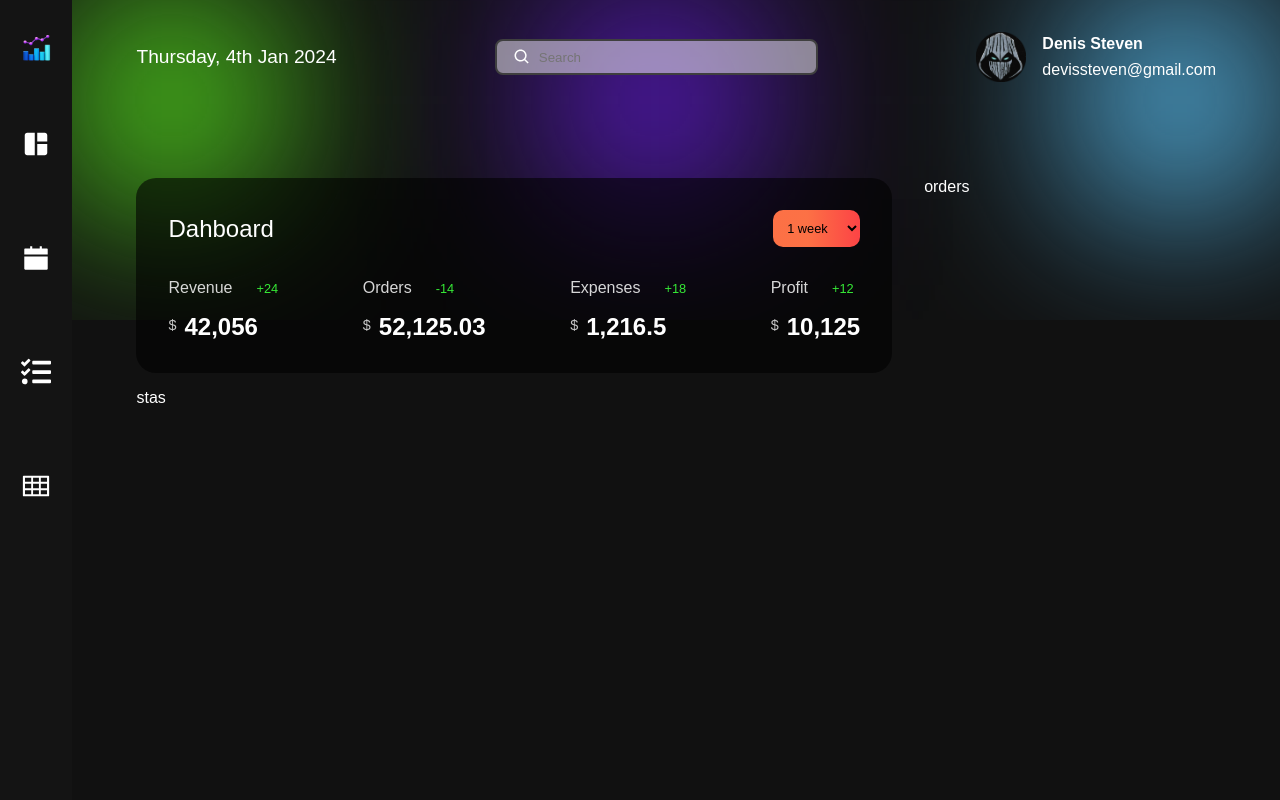
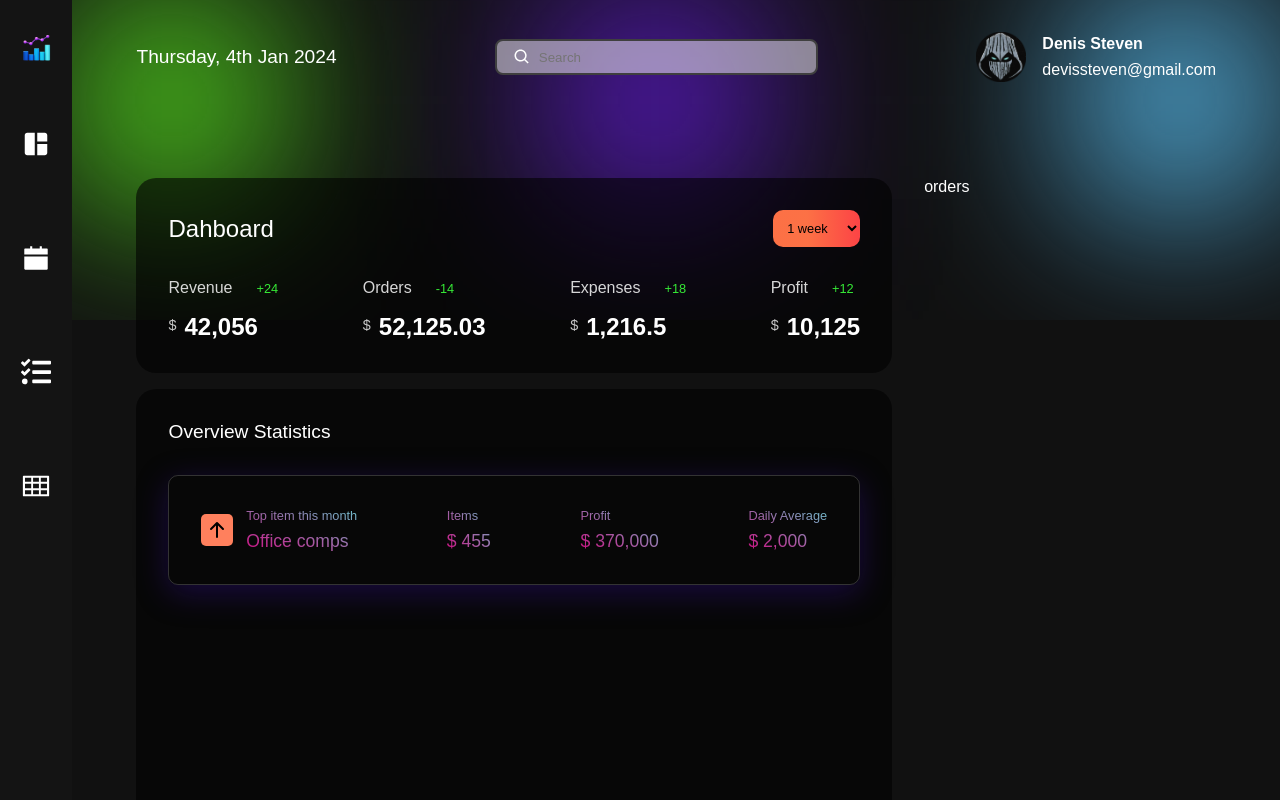
Before and after one commit to Aniket-x-code/Dataverse, a React (Vite) app: page /dashboard in a window 1280 px wide. Built offline with nearby package versions, Linux system fonts and the light colour scheme.

Commit message:
changing overview css

```diff
--- a/src/components/Statistics/Statistics.jsx
+++ b/src/components/Statistics/Statistics.jsx
@@ -1,11 +1,43 @@
-import React from 'react'
+import css from './Statistics.module.css'
+import { BsArrowUpShort } from 'react-icons/bs'
+import { groupNumber } from '../../data'
+
+
 
 const Statistics = () => {
-  return (
-    <div>
-      stas
-    </div>
-  )
+    return (
+        <div className={`${css.container} theme-container`}>
+            <span className={css.title}>Overview Statistics</span>
+
+            <div className={`${css.cards} glassmorph`}>
+
+                <div>
+                    <div className={css.arrowIcon}>
+                        <BsArrowUpShort />
+                    </div>
+
+                    <div className={css.card}>
+                        <span>Top item this month</span><span>Office comps</span>
+                    </div>
+                </div>
+
+                <div className={css.card}>
+                    <span>Items</span><span>$ {groupNumber(455)}</span>
+                </div>
+
+                <div className={css.card}>
+                    <span>Profit</span><span>$ {groupNumber(370000)}</span>
+                </div>
+
+                <div className={css.card}>
+                    <span>Daily Average</span><span>$ {groupNumber(2000)}</span>
+                </div>
+            </div>
+
+
+
+        </div>
+    )
 }
 
 export default Statistics
--- a/src/components/Statistics/Statistics.module.css
+++ b/src/components/Statistics/Statistics.module.css
@@ -25,24 +25,31 @@
 .card{
     display: flex;
     flex-direction: column;
-    color: var(--grey);
+    /* color: var(--grey); */
     gap: 0.5rem;
+    background: linear-gradient(to top right, #CF0C81 0%, #6CC5CF 100%);
+    -webkit-background-clip: text;
+    -webkit-text-fill-color: transparent;
+
 }
 
 .card>:nth-child(1)
 {
     font-size: 0.8rem;
+
 }
 
 .card>:nth-child(2)
 {
     font-size: 1.1rem;
     font-weight: 500;
+
+
 }
+
 .arrowIcon{
     width: 2rem;
     height: 2rem;
-
     background: var(--orange);
     border-radius: 5px
 }
@@ -50,4 +57,5 @@
     width: 2rem;
     height: 2rem;
     color: black;
+
 }
--- a/src/index.css
+++ b/src/index.css
@@ -27,7 +27,15 @@ body {
   font-family: "Public Sans", sans-serif;
   overflow: hidden;
 }
-
+.glassmorph
+{ margin-top: 1rem;
+ padding: 2rem;
+box-shadow: 0 8px 32px 0 rgba(56, 17, 163, 0.37);
+backdrop-filter: blur( 1px );
+-webkit-backdrop-filter: blur( 1px );
+border-radius: 10px;
+border: 1px solid rgba( 255, 255, 255, 0.18 );
+}
 .theme-container {
   background: rgba(0, 0, 0, 0.59);
   border-radius: 20px;
```
